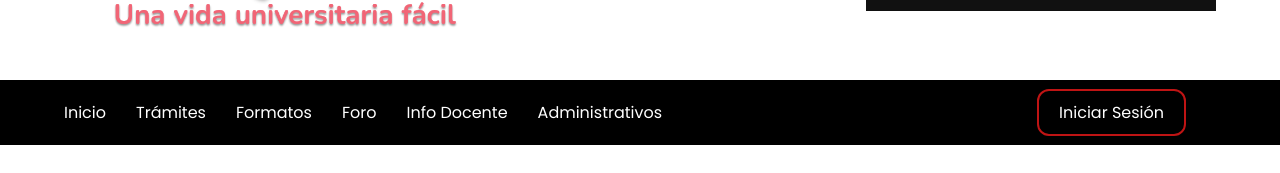
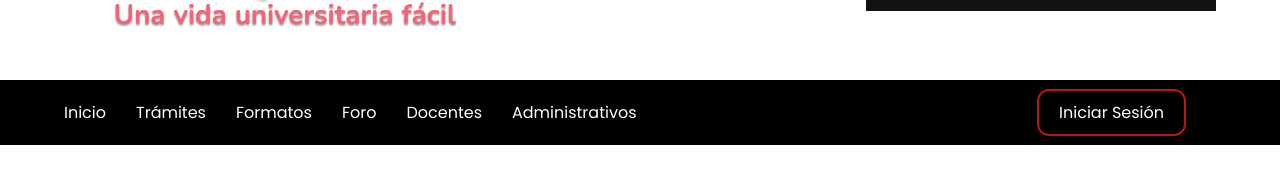
Before and after one commit to VariTester/easy-fisi, a React (Create React App) app: page / in a window 1280 px wide. Shown: the part 150-323 px from the top of the page. Built offline with nearby package versions, Linux system fonts and the light colour scheme; no server answers; the database is empty.

Commit message:
update190720251314

```diff
--- a/src/components/common/Heading/heading.css
+++ b/src/components/common/Heading/heading.css
@@ -1,7 +1,7 @@
 .heading {
     margin: 30px 0;
     background-image: url("../../../assets/images/title_pattern.png");
-    height: 35px;
+    height: 42px;
     background-position: center;
 }
 
--- a/src/components/common/header/Header.jsx
+++ b/src/components/common/header/Header.jsx
@@ -29,7 +29,7 @@
               <li><Link to='/tramites'>Trámites</Link></li>
               <li><Link to='/formatos'>Formatos</Link></li>
               <li><Link to='/foro'>Foro</Link></li>
-              <li><Link to='/infoDocente'>Info Docente</Link></li>
+              <li><Link to='/docentes'>Docentes</Link></li>
               <li><Link to='/administrativos'>Administrativos</Link></li>
 
               {correoVerificado ? (
```
